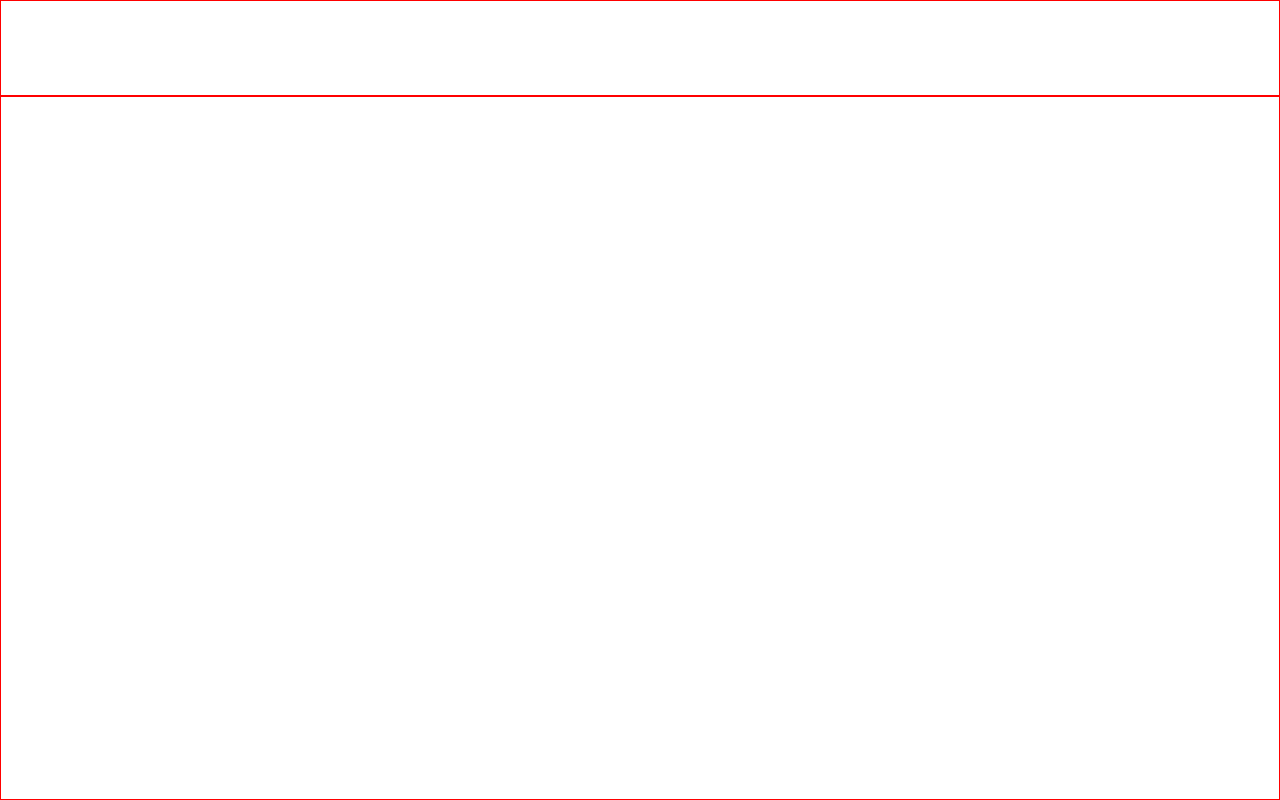
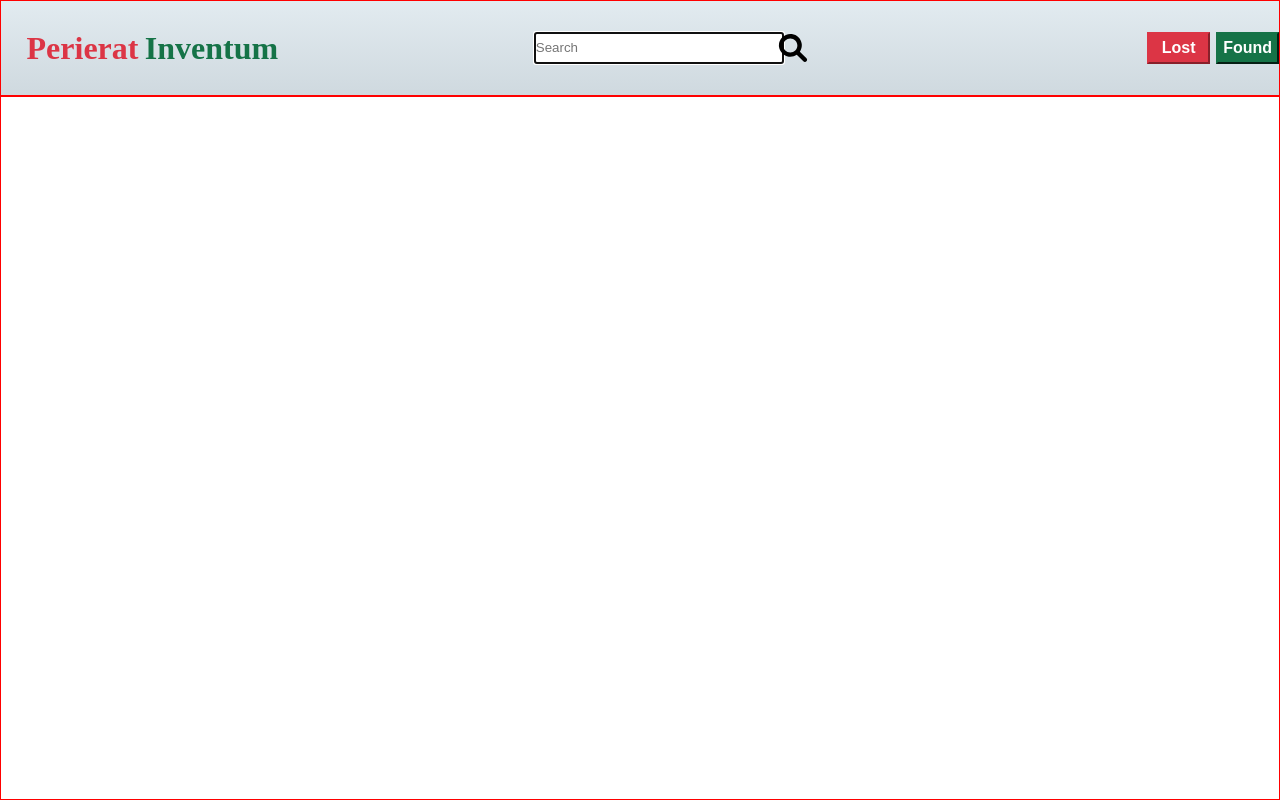
Before and after one commit to sudeep-23-11/Perierat-Inventum, a React (Create React App) app: page / in a window 1280 px wide. Built offline with nearby package versions, Linux system fonts and the light colour scheme.

Commit message:
header done along with styling

```diff
--- a/src/components/Header.jsx
+++ b/src/components/Header.jsx
@@ -5,7 +5,12 @@ import '../style/header.css'
 export default function Header() {
     return (
         <div id='header'>
-
+            <h1 id='lost-heading'>Perierat</h1>
+            <h1 id='found-heading'>Inventum</h1>
+            <input type="text" placeholder='Search' autoFocus />
+            <img src="icons/search.svg" alt="loading" />
+            <button id='lost-button' type='button'>Lost</button>
+            <button id='found-button' type='button'>Found</button>
         </div>
     )
 }
--- a/src/style/header.css
+++ b/src/style/header.css
@@ -1,5 +1,51 @@
 #header {
     height: 12vh;
     width: 100vw;
+    display: flex;
+    flex-direction: row;
+    align-items: center;
+    background-image: linear-gradient(to top, #cfd9df 0%, #e2ebf0 100%);
     border: 1px red solid;
 }
+
+#lost-heading {
+    margin-left: 2%;
+    color: #DC3545;
+}
+
+#found-heading {
+    margin-left: 0.5%;
+    color: #157347;
+}
+
+#header input {
+    height: 35%;
+    width: 20%;
+    margin-left: 20%;
+}
+
+#header img {
+    height: 30%;
+    width: 30%;
+    margin-left: -14%;
+}
+
+#header button{
+    height: 35%;
+    width: 5%;
+    font-size: 100%;
+    font-weight: bold;
+    color: #FFFFFF;
+}
+
+#lost-button {
+    margin-left: 13%;
+    background-color: #DC3545;
+    border-color: #DC3545;
+}
+
+#found-button {
+    margin-left: 0.5%;
+    background-color: #157347;
+    border-color: #157347;
+}
```
